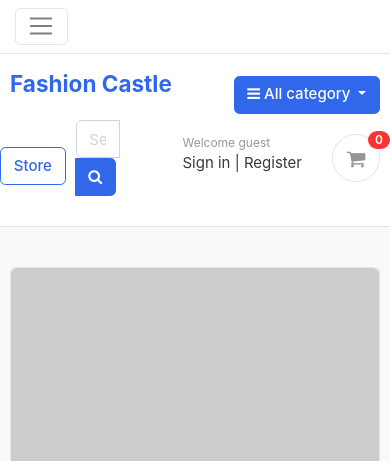
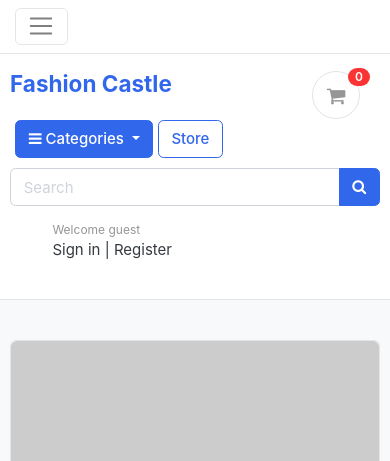
Before and after one commit to Fjack92/FashionCastle, a Django app: the page made by store/views.py in a window 390 px wide. Shown: the top 461 px of the page. Run offline with Django 3.2, Linux system fonts and the light colour scheme; data comes from the database, SQL or seed files in the repository; some libraries are stand-ins or nearby versions; some web fonts are replaced.

Commit message:
Front End Tweaks

```diff
--- a/fashioncastleback/static/css/custom.css
+++ b/fashioncastleback/static/css/custom.css
@@ -59,3 +59,15 @@
     height: 80px;
     border: 1px solid grey;
   }
+
+
+@media only screen and (max-width: 600px) {
+  .store-button {
+    padding-left: 15px;
+    padding-bottom: 10px;
+  }
+  .cart-btn {
+    bottom: 150px;
+    left: 110px
+  }
+}
--- a/store/views.py
+++ b/store/views.py
@@ -73,6 +73,10 @@ def product_detail(request, category_slug,  product_slug):
 
 
 
+
+
+
+
 def search(request):
     products = ""
     product_count = ""
--- a/templates/includes/navbar.html
+++ b/templates/includes/navbar.html
@@ -9,18 +9,35 @@
             <div class="collapse navbar-collapse" id="navbarTop4">
                 <ul class="navbar-nav mr-auto">
                     <li class="nav-item dropdown">
-                        <a href="#" class="nav-link">   English </a>
+                        <a href="#" class="nav-link">
+                            English
+                        </a>
                     </li>
                     <li class="nav-item dropdown">
-                        <a href="#" class="nav-link"> USD </a>
+                        <a href="#" class="nav-link">
+                            USD
+                        </a>
                     </li>
                 </ul>
                 <ul class="navbar-nav">
-                    <li><a href="#" class="nav-link"> <i class="fa fa-envelope"></i> Email </a></li>
-                    <li><a href="#" class="nav-link"> <i class="fa fa-phone"></i> Call us </a></li>
-                </ul> <!-- list-inline //  -->
-            </div> <!-- navbar-collapse .// -->
-        </div> <!-- container //  -->
+                    <li>
+                        <a href="#" class="nav-link">
+                            <i class="fa fa-envelope"></i>
+                            Email
+                        </a>
+                    </li>
+                    <li>
+                        <a href="#" class="nav-link">
+                            <i class="fa fa-phone"></i>
+                            Call us
+                        </a>
+                    </li>
+                </ul>
+                <!-- list-inline //  -->
+            </div>
+            <!-- navbar-collapse .// -->
+        </div>
+        <!-- container //  -->
     </nav>
     <section class="header-main border-bottom">
         <div class="container">
@@ -28,65 +45,88 @@
                 <div class="col-lg-2 col-md-3 col-6">
                     <a href="{% url 'home' %}" class="brand-wrap">
                         <h4>Fashion Castle</h4>
-                    </a> <!-- brand-wrap.// -->
+                    </a>
+                    <!-- brand-wrap.// -->
+                </div>
+                <div class="col-lg-3 col-sm-6 col-8 order-2 order-lg-3">
+                    <div class="d-flex justify-content-end mb-3 mb-lg-0">
+                        {% if user.id is None %}
+                            <div class="widget-header">
+                                <small class="title text-muted">Welcome guest</small>
+                                <div>
+                                    <a href="{% url 'login' %}">Sign in</a>
+                                    <span class="dark-transp">
+                                        |
+                                    </span>
+                                    <a href="{% url 'register' %}">
+                                        Register</a>
+                                </div>
+                            </div>
+                        {% else %}
+                            <div class="widget-header">
+                                <small class="title text-muted">Welcome
+                                    {{ user.first_name | capfirst }}</small>
+                                <div>
+                                    <a href="{% url 'dashboard' %}">Dashboard</a>
+                                    <span class="dark-transp">
+                                        |
+                                    </span>
+                                    <a href="{% url 'logout' %}">Log Out</a>
+                                </div>
+                            </div>
+                        {% endif %}
+                        <a href="{% url 'cart' %}" class="widget-header cart-btn pl-3 ml-3">
+                            <div class="icon icon-sm rounded-circle border">
+                                <i class="fa fa-shopping-cart"></i>
+                            </div>
+                            <span class="badge badge-pill badge-danger notify">{{ cart_count }}</span>
+                        </a>
+                    </div>
                     </div>
                 <div class="col-lg col-sm col-md col-6 flex-grow-0">
-                    <div class="category-wrap dropdown d-inline-block float-right">
+                    <div class="category-wrap dropdown d-inline-block float-right"></div>
+                    <!-- category-wrap.// -->
+                </div>
+                <!-- col.// -->
+                <div class="store-button">
                     <button type="button" class="btn btn-primary dropdown-toggle" data-toggle="dropdown">
-                            <i class="fa fa-bars"></i> All category
+                        <i class="fa fa-bars"></i>
+                        Categories
                     </button>
                     <div class="dropdown-menu">
                         <a class="dropdown-item" href=" {% url 'store' %}">All Products</a>
                         {% for category in links %}
-                                <a class="dropdown-item" href=" {{ category.get_url }}">{{ category.category_name }} </a>
-                            {% endfor%}
+                            <a class="dropdown-item" href=" {{ category.get_url }}">{{ category.category_name }}
+                            </a>
+                        {% endfor %}
                     </div>
-                    </div>  <!-- category-wrap.// -->
-        </div> <!-- col.// -->
                     <a href="{% url 'store' %}" class="btn btn-outline-primary">Store</a>
-        <div class="col-lg  col-md-6 col-sm-12 col">
+                </div>
+                <div class="col-lg  col-md-6 col-sm-12 col-xs-12">
                     <form action="{% url 'search' %}" class="search">
                         <div class="input-group w-100">
                             <input type="text" class="form-control" style="width:60%;" placeholder="Search" name="keyword">
-
                                 <div class="input-group-append">
                                     <button class="btn btn-primary" type="submit">
                                         <i class="fa fa-search"></i>
                                     </button>
                                 </div>
                             </div>
-            </form> <!-- search-wrap .end// -->
-        </div> <!-- col.// -->
-        <div class="col-lg-3 col-sm-6 col-8 order-2 order-lg-3">
-            <div class="d-flex justify-content-end mb-3 mb-lg-0">
-                {% if user.id is None %}
-                    <div class="widget-header">
-                        <small class="title text-muted">Welcome guest</small>
-                        <div>
-                            <a href="{% url 'login' %}">Sign in</a> <span class="dark-transp"> | </span>
-                            <a href="{% url 'register' %}"> Register</a>
+                        </form>
+                        <!-- search-wrap .end// -->
                     </div>
+                    <!-- col.// -->
+
+                        <!-- widgets-wrap.// -->
                     </div>
-                {% else %}
-                    <div class="widget-header">
-                        <small class="title text-muted">Welcome {{ user.first_name | capfirst }}</small>
-                        <div>
-                            <a href="{% url 'dashboard' %}">Dashboard</a> <span class="dark-transp"> | </span>
-                            <a href="{% url 'logout' %}">Log Out</a>
+                    <!-- col.// -->
                 </div>
+                <!-- col.// -->
             </div>
-                {% endif %}
-                    <a href="{% url 'cart' %}" class="widget-header pl-3 ml-3">
-                        <div class="icon icon-sm rounded-circle border"><i class="fa fa-shopping-cart"></i></div>
-                        <span class="badge badge-pill badge-danger notify">{{cart_count}}</span>
-                    </a>
-                    </div> <!-- widgets-wrap.// -->
-            </div> <!-- col.// -->
-            </div> <!-- row.// -->
-        </div> <!-- container.// -->
-    </section> <!-- header-main .// -->
+            <!-- container.// -->
+        </section>
+        <!-- header-main .// -->
 
 
-
-
-    </header> <!-- section-header.// -->
+    </header>
+    <!-- section-header.// -->
--- a/templates/store/product_detail.html
+++ b/templates/store/product_detail.html
@@ -31,7 +31,8 @@
                     <form action="{% url 'add_cart' single_product.id %}" method="POST">
                         {% csrf_token %}
                         <article class="content-body">
-
+                            {% if single_product.countReview == 0%}
+                            {% else %}
                             <h2 class="title">{{ single_product.product_name }}</h2>
                             <div class="rating-star">
                                 <span>
@@ -48,6 +49,7 @@
                                     <span>{{single_product.countReview}} reviews</span>
                                 </span>
                             </div>
+                            {% endif %}
                             <div class="mb-3">
                                 <var class="price h4">$ {{single_product.price}}</var>
                             </div>
```
Also changed, not shown: templates/store/cart.html (+7 -9 lines), db.sqlite3. Lines whose indentation alone changed are shown as unchanged.
